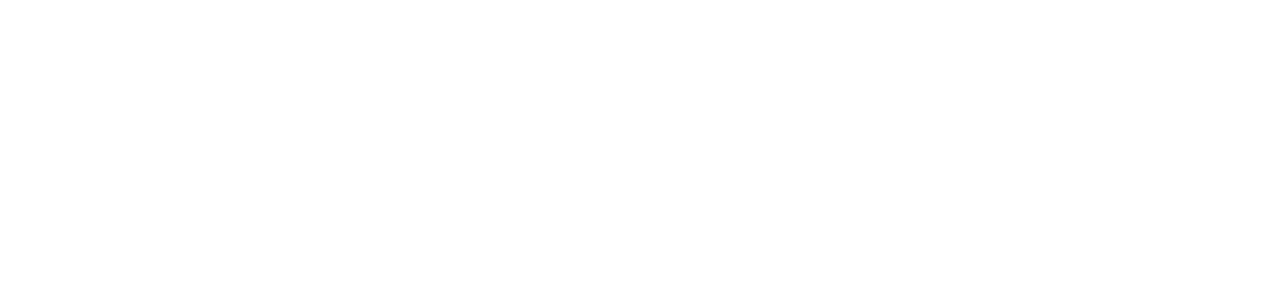
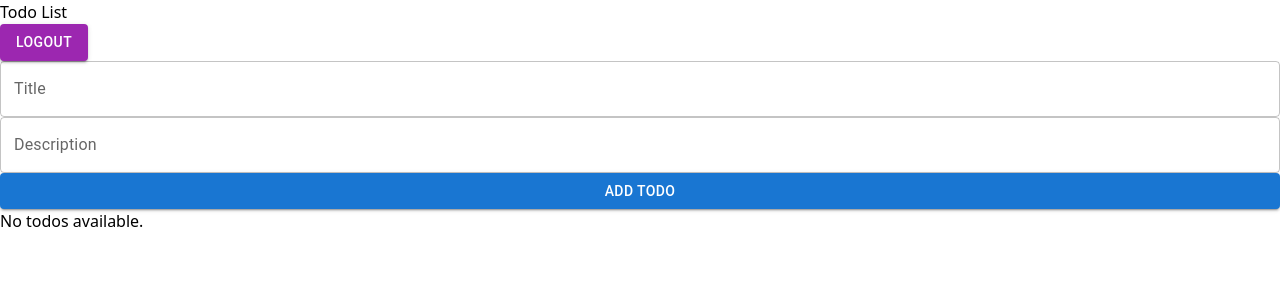
Before and after one commit to pramudnadula/todo-list-pramudnadula, a React (Create React App) app: page / in a window 1280 px wide. Shown: the top 300 px of the page. Built offline with nearby package versions, Linux system fonts and the light colour scheme.

Commit message:
Add routing and context providers to App component

```diff
--- a/src/App.tsx
+++ b/src/App.tsx
@@ -1,12 +1,24 @@
+// src/App.tsx
 import React from 'react';
+import { BrowserRouter as Router, Route, Routes } from 'react-router-dom';
+import { AuthProvider } from './context/AuthContext';
+import { TodoProvider } from './context/TodoContext';
+import { Home, Login, Register } from './pages';
 
-
-function App() {
+const App: React.FC = () => {
   return (
-    <div >
-
-    </div>
+    <AuthProvider>
+      <TodoProvider>
+        <Router>
+          <Routes>
+            <Route path="/" element={<Home />} />
+            <Route path="/login" element={<Login />} />
+            <Route path="/register" element={<Register />} />
+          </Routes>
+        </Router>
+      </TodoProvider>
+    </AuthProvider>
   );
-}
+};
 
 export default App;
--- /dev/null
+++ b/src/pages/index.tsx
@@ -0,0 +1,5 @@
+export { default as Home } from './home';
+export { default as Login } from './login';
+export { default as NotFound } from './not-found';
+export { default as Register } from './register';
+export { default as Profile } from './profile';
```
